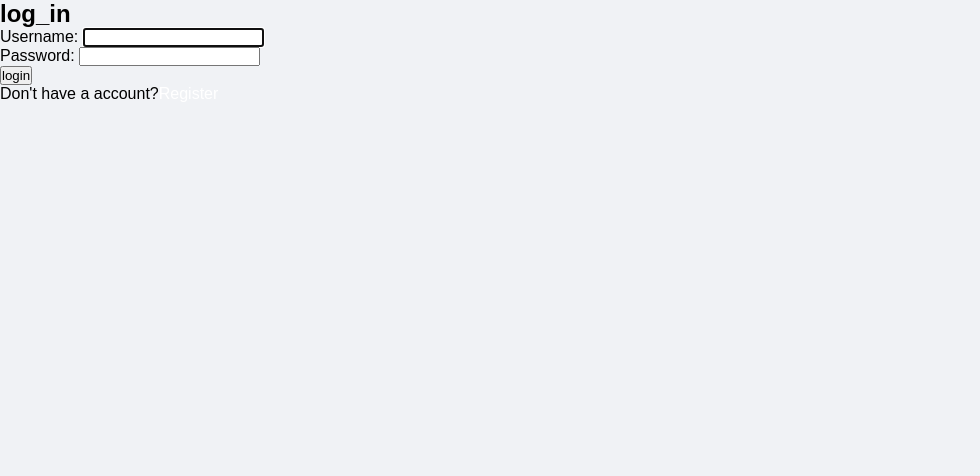
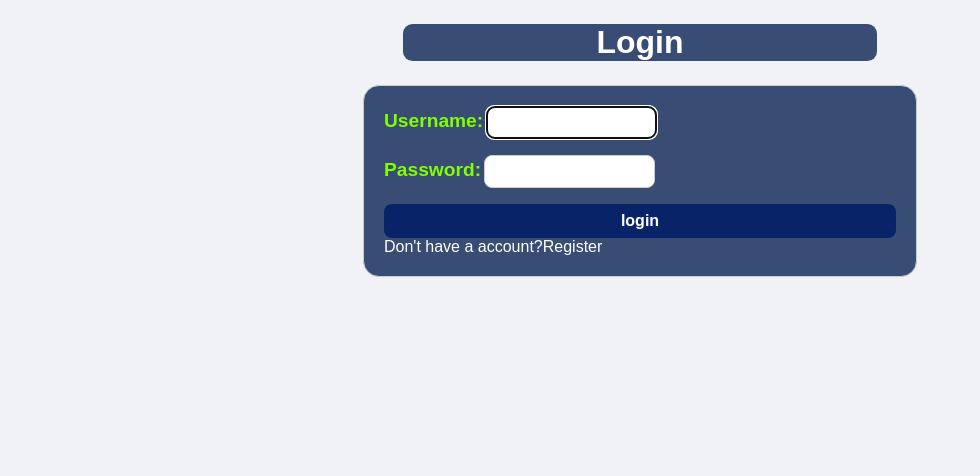
Before and after one commit to Anmol-Nishad06/twit, a Django app: page /accounts/login/ in a window 1280 px wide. Shown: the part 20-496 px from the top of the page, without its empty margins (0-980 px from the left). Run offline with Django 5.2, Linux system fonts and the light colour scheme.

Commit message:
add css in login

```diff
--- /dev/null
+++ b/first/static/register.css
@@ -0,0 +1,77 @@
+h2{
+    font-family: 'Arial', sans-serif;
+    background-color: #394c74;
+    width: 37%;
+    text-align: center;
+    color:#fff;
+    font-size: 2rem;
+    font-weight: 600;
+    margin-bottom: 1rem;
+    justify-self: center;
+    margin: 1.5rem;
+    border-radius: 0.6rem;
+}
+
+
+.box{
+    width: 40%;
+    height: 70%;
+    margin: 0 auto;
+    padding: 20px;
+    border: 1px solid #ccc;
+    border-radius: 1rem;
+    background-color: #394c74;
+    color: #fff;
+    justify-self: center;
+    align-self: center;
+}
+
+form{
+    label{
+        color: chartreuse;
+        font-size: 1.2rem;
+        font-weight: 600;
+    }
+    p{
+        font-size: 0.6rem;
+        display: block;
+    }
+    ul{
+        font-size: 0.7rem;
+        margin-left: 2.5rem;
+    }
+    input{
+        width: 30%;
+        padding: 0.5rem;
+        margin-bottom: 1rem;
+        border-radius: 0.5rem;
+        border: 1px solid #ccc;
+        background-color: #fff;
+    }
+}
+
+button{
+    width: 100%;
+    padding: 0.5rem;
+    background-color: #082367;
+    color: #fff;
+    border: none;
+    border-radius: 0.5rem;
+    cursor: pointer;
+    font-size: 1rem;
+    font-weight: 600;
+}
+
+button:hover{
+    background-color: #b4bfde;
+    color: #082367;
+    box-shadow: 0 4px 8px rgba(0, 0, 0, 0.1);
+
+    transition: background-color 0.3s ease;
+    transform: scale(1.03);
+}
+
+a:hover{
+    color: #b4bfde;
+    text-decoration: underline;
+}
--- a/first/templates/registration/login.html
+++ b/first/templates/registration/login.html
@@ -1,16 +1,23 @@
 {%extends "layout.html" %}
+{% load static %}
 {% block nav %}
 
 {% endblock %}
+{% block css %}
+    <link rel="stylesheet" href="{% static 'register.css' %}">
+{% endblock %}
+
 
 {% block content %}
+        <h2>Login</h2>
+        <div class="box">
 
-    <h2>log_in </h2>
             <form method="post" enctype="multipart/form-data">
                 {% csrf_token %}
                 {{ form.as_p }}
                 <button type="submit">login</button>
             </form>
             <p>Don't have a account?<a href="/register/">Register</a></p>
+        </div>
 
 {% endblock %}
```
Also changed, not shown: first/templates/registration/register.html (+12 -6 lines), db.sqlite3. Lines whose indentation alone changed are shown as unchanged.
